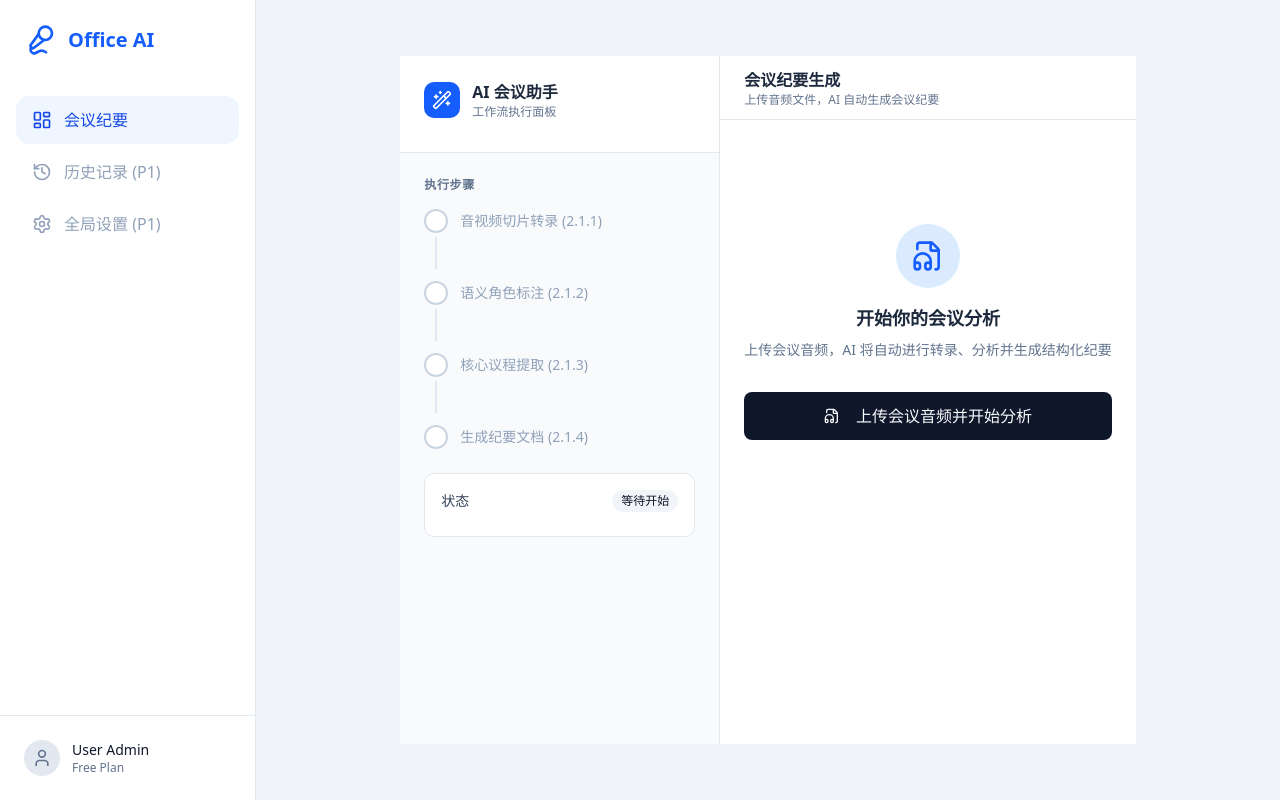
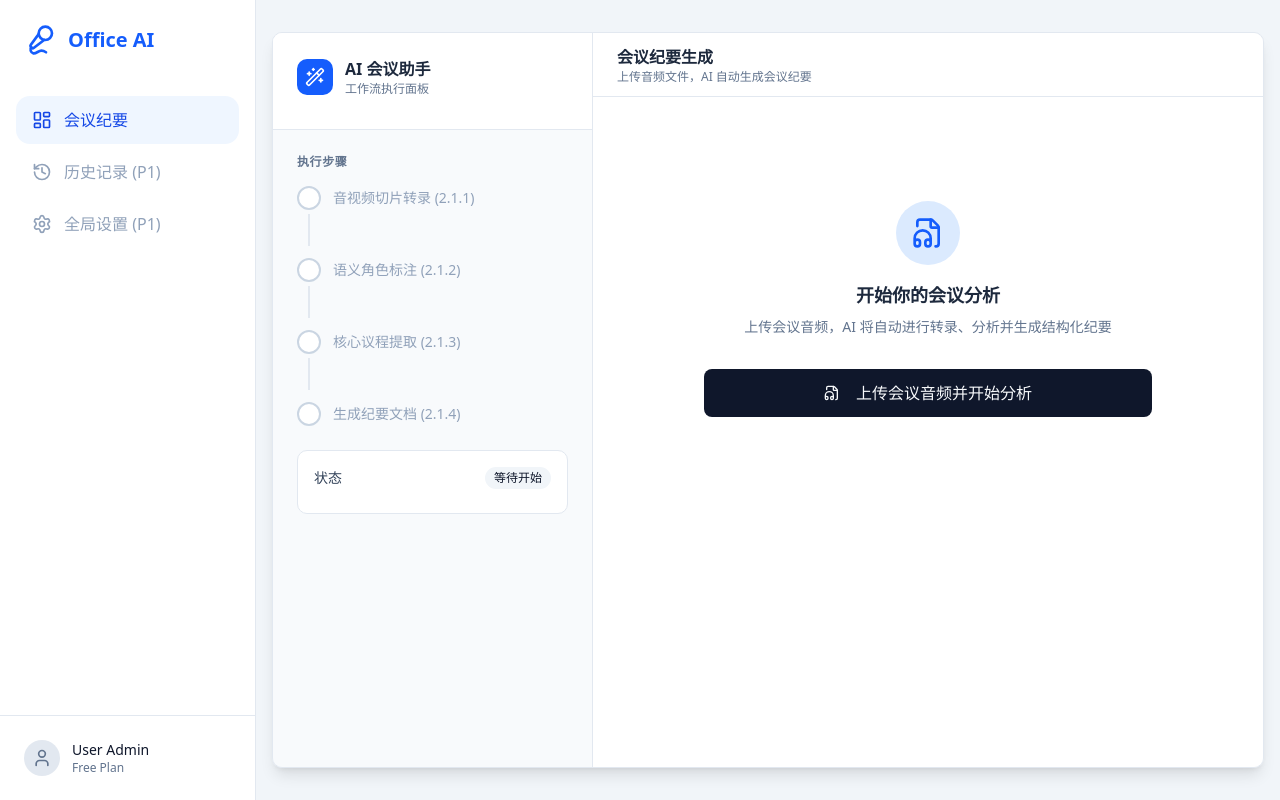
Before and after one commit to MU-ty/AI-Office-Assistant, a Next.js app in the folder frontend/: page /meeting in a window 1280 px wide. Built offline with nearby package versions, Linux system fonts and the light colour scheme.

Commit message:
style: 调整聊天区域页面布局

```diff
--- a/frontend/src/modules/meeting/index.tsx
+++ b/frontend/src/modules/meeting/index.tsx
@@ -13,9 +13,9 @@ export default function MeetingModule() {
     useMeeting();
 
   return (
-    <div className="flex-1 flex gap-0 max-w-7xl mx-auto m-6 overflow-hidden">
+    <div className="flex-1 flex gap-0 overflow-hidden w-full h-full border border-slate-200 rounded-lg shadow-lg">
       {/* 左侧边栏 - 工作流区域 */}
-      <div className="w-80 bg-slate-50 border-r border-slate-200 flex flex-col">
+      <div className="w-80 bg-slate-50 border-r border-slate-200 flex flex-col shrink-0">
         {/* 侧边栏头部 */}
         <div className="p-6 border-b border-slate-200 bg-white">
           <div className="flex items-center gap-3 mb-2">
```
